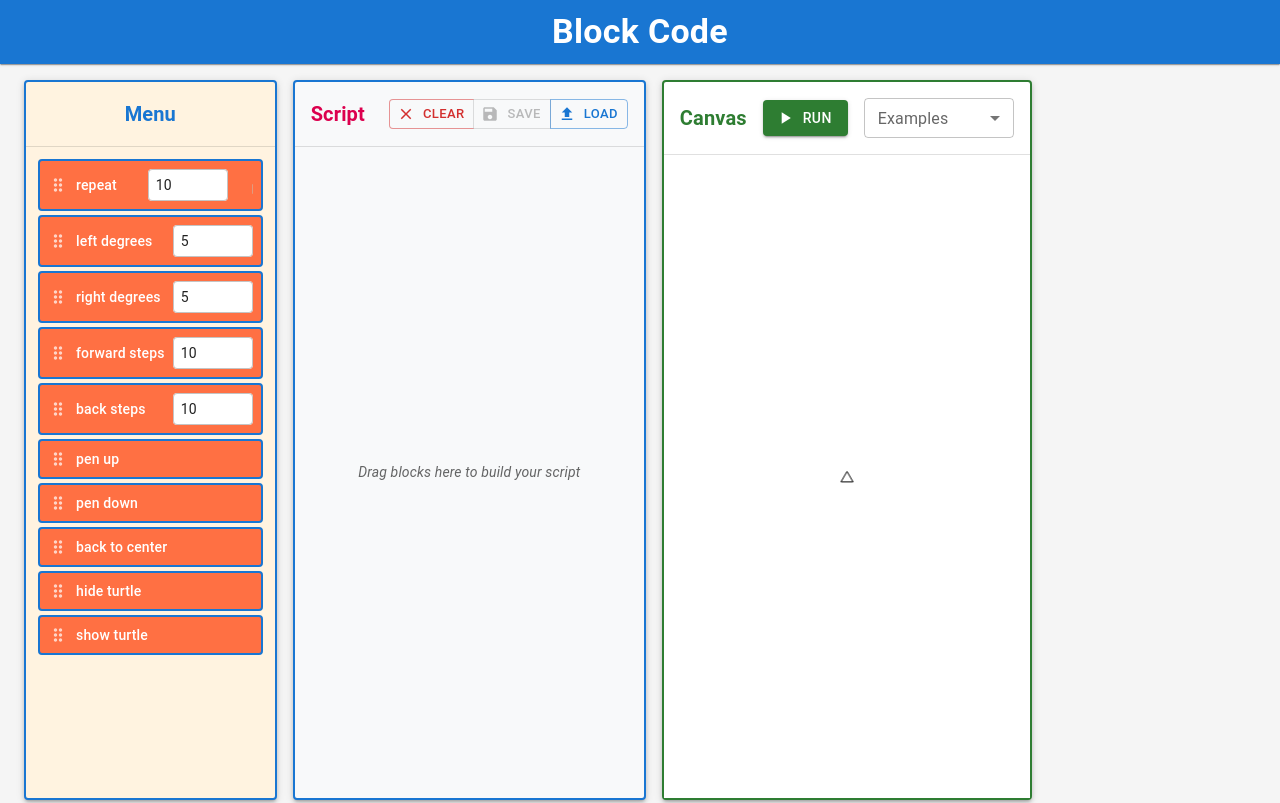
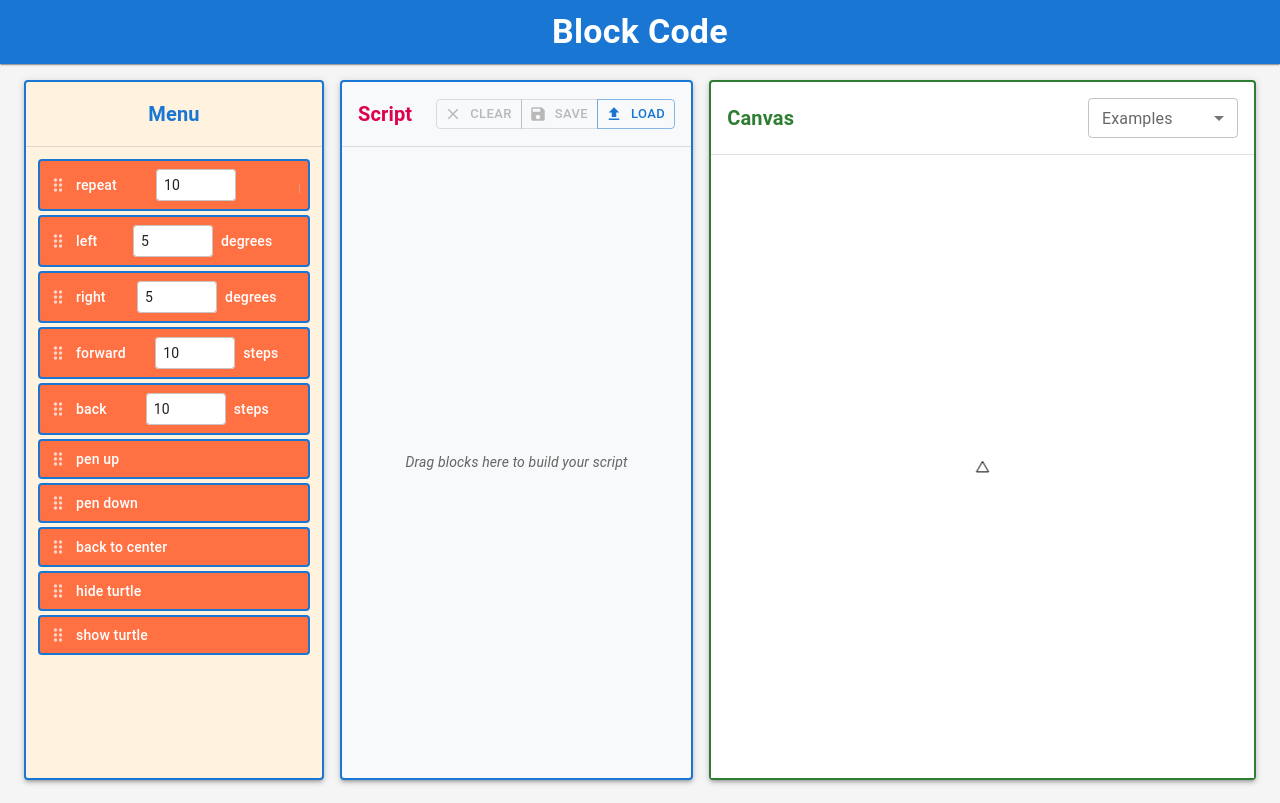
Before and after one commit to minhmannh2001/react-blockcode, a React (Create React App) app: page / in a window 1280 px wide. Built offline with nearby package versions, Linux system fonts and the light colour scheme.

Commit message:
Remove run button and improve block value editing with real-time updates

```diff
--- a/src/App.js
+++ b/src/App.js
@@ -34,8 +34,8 @@ function App() {
     handleDragLeave,
     handleDragOver,
     handleDrop,
-    handleDragEnd,
     clearScript,
+    updateBlockValue,
   } = useDragAndDrop();
 
   return (
@@ -48,19 +48,18 @@ function App() {
           </Typography>
         </Toolbar>
       </AppBar>
-      <Container maxWidth={false} sx={{ mt: 2, height: 'calc(100vh - 80px)' }}>
+      <Container maxWidth={false} sx={{ mt: 2, height: 'calc(100vh - 100px)' }}>
         <Grid container spacing={2} sx={{ height: '100%' }}>
-          <Grid item xs={12} md={3}>
+          <Grid item xs={12} md={3} sx={{ minWidth: '300px', flexShrink: 0 }}>
             <Menu
               onDragStart={handleDragStart}
               onDragEnter={handleDragEnter}
               onDragLeave={handleDragLeave}
               onDragOver={handleDragOver}
               onDrop={handleDrop}
-              onDragEnd={handleDragEnd}
             />
           </Grid>
-          <Grid item xs={12} md={3}>
+          <Grid item xs={12} md={3} sx={{ minWidth: '300px', flexShrink: 0 }}>
             <Script
               blocks={scriptBlocks}
               setBlocks={setScriptBlocks}
@@ -69,11 +68,11 @@ function App() {
               onDragLeave={handleDragLeave}
               onDragOver={handleDragOver}
               onDrop={handleDrop}
-              onDragEnd={handleDragEnd}
               onClear={clearScript}
+              onUpdateBlockValue={updateBlockValue}
             />
           </Grid>
-          <Grid item xs={12} md={6}>
+          <Grid item xs={12} md sx={{ flexGrow: 1 }}>
             <Canvas blocks={scriptBlocks} setBlocks={setScriptBlocks} />
           </Grid>
         </Grid>
--- a/src/components/Block.js
+++ b/src/components/Block.js
@@ -38,14 +38,14 @@ const ContainerBox = styled(Box)(({ theme, variant }) => ({
   marginTop: theme.spacing(1),
   paddingBottom: theme.spacing(1),
   border: `1px solid ${theme.palette.divider}`,
-  borderRadius: theme.shape.borderRadius,
   borderRight: 0,
   backgroundColor: variant === 'menu' ? alpha('#fff3e0', 0.5) : alpha('#e3f2fd', 0.5),
   borderRadius: '7px 0 0 7px',
 }));
 
-const Block = ({ block, onDragStart, onDragEnter, onDragOver, onDrop, variant = 'default' }) => {
+const Block = ({ block, onDragStart, onDragEnter, onDragOver, onDrop, variant = 'default', onUpdateBlockValue }) => {
   const [isDragging, setIsDragging] = useState(false);
+  const [currentValue, setCurrentValue] = useState(block.value);
 
   const handleDragStart = (e) => {
     setIsDragging(true);
@@ -59,6 +59,18 @@ const Block = ({ block, onDragStart, onDragEnter, onDragOver, onDrop, variant =
   const handleDrop = (e) => {
     e.stopPropagation();
     onDrop(e, 'block', block);
+  };
+
+  const handleValueChange = (e) => {
+    const newValue = parseInt(e.target.value) || 0;
+    setCurrentValue(newValue);
+    // Update the block's value immediately
+    block.value = newValue;
+
+    // For script blocks, notify the parent to trigger a re-render
+    if (variant === 'script' && onUpdateBlockValue && block.id) {
+      onUpdateBlockValue(block.id, newValue);
+    }
   };
 
   const isRunning = block.className && block.className.includes('running');
@@ -88,13 +100,13 @@ const Block = ({ block, onDragStart, onDragEnter, onDragOver, onDrop, variant =
         }}
       >
         {block.name}
-        {typeof block.contents === 'string' && ` ${block.contents}`}
       </Typography>
 
       {block.value !== undefined && (
         <TextField
           type="number"
-          defaultValue={block.value}
+          value={currentValue || ''}
+          onChange={handleValueChange}
           size="small"
           variant="outlined"
           sx={{
@@ -112,6 +124,19 @@ const Block = ({ block, onDragStart, onDragEnter, onDragOver, onDrop, variant =
         />
       )}
 
+      {block.value !== undefined && (
+        <Typography
+          variant="body2"
+          sx={{
+            color: 'white',
+            fontWeight: 500,
+            flexGrow: 1
+          }}
+        >
+          {typeof block.contents === 'string' && ` ${block.contents}`}
+        </Typography>
+      )}
+
       {Array.isArray(block.contents) && (
         <ContainerBox variant={variant}>
           {block.contents.map((childBlock) => (
@@ -125,6 +150,7 @@ const Block = ({ block, onDragStart, onDragEnter, onDragOver, onDrop, variant =
               onDragOver={onDragOver}
               onDrop={onDrop}
               variant={variant}
+              onUpdateBlockValue={onUpdateBlockValue}
             />
           ))}
         </ContainerBox>
--- a/src/components/Canvas.js
+++ b/src/components/Canvas.js
@@ -1,7 +1,6 @@
 import React, { useRef, useEffect, useCallback, useState } from 'react';
-import { Paper, Typography, Box, Button, FormControl, InputLabel, Select, MenuItem } from '@mui/material';
+import { Paper, Typography, Box, FormControl, InputLabel, Select, MenuItem } from '@mui/material';
 import { styled } from '@mui/material/styles';
-import { PlayArrow } from '@mui/icons-material';
 import Turtle from '../turtle';
 
 const CanvasContainer = styled(Paper)(({ theme }) => ({
@@ -26,6 +25,7 @@ const CanvasPlaceholder = styled(Box)({
   flexGrow: 1,
   position: 'relative',
   overflow: 'hidden',
+  width: '100%',
 });
 
 const StyledCanvas = styled('canvas')({
@@ -120,13 +120,6 @@ const Canvas = ({ blocks, setBlocks }) => {
     }
   }, [blocks]);
 
-  const handleRun = () => {
-    const turtle = turtleRef.current;
-    turtle.clear();
-    runBlocks(blocks);
-    turtle.drawTurtle()
-  };
-
   const handleExampleChange = (event) => {
     setSelectedExample(event.target.value);
     if (event.target.value !== '') {
@@ -135,25 +128,25 @@ const Canvas = ({ blocks, setBlocks }) => {
         case 'spiral':
           exampleBlocks = [
             { name: 'repeat', value: 10, contents: [
-              { name: 'left', value: 5 },
+              { name: 'left', value: 5, contents: 'degrees' },
               { name: 'repeat', value: 10, contents: [
-                { name: 'forward', value: 10 },
-                { name: 'left', value: 14 }
+                { name: 'forward', value: 10, contents: 'steps' },
+                { name: 'left', value: 14, contents: 'degrees' }
               ]},
               { name: 'repeat', value: 10, contents: [
-                { name: 'right', value: 5 },
+                { name: 'right', value: 5, contents: 'degrees' },
                 { name: 'repeat', value: 17, contents: [
-                  { name: 'forward', value: 13 },
-                  { name: 'left', value: 3 }
+                  { name: 'forward', value: 13, contents: 'steps' },
+                  { name: 'left', value: 3, contents: 'degrees' }
                 ]},
                 { name: 'back to center' },
-                { name: 'right', value: 3 },
+                { name: 'right', value: 3, contents: 'degrees' },
                 { name: 'repeat', value: 11, contents: [
                   { name: 'pen up' },
-                  { name: 'forward', value: 29 },
+                  { name: 'forward', value: 29, contents: 'steps' },
                   { name: 'pen down' },
-                  { name: 'right', value: 4 },
-                  { name: 'forward', value: -24 }
+                  { name: 'right', value: 4, contents: 'degrees' },
+                  { name: 'forward', value: -24, contents: 'steps' }
                 ]}
               ]}
             ]}
@@ -162,16 +155,16 @@ const Canvas = ({ blocks, setBlocks }) => {
         case 'tiny_circle':
           exampleBlocks = [
             { name: 'repeat', value: 10, contents: [
-              { name: 'right', value: 36 },
-              { name: 'forward', value: 10 }
+              { name: 'right', value: 36, contents: 'degrees' },
+              { name: 'forward', value: 10, contents: 'steps' }
             ]}
           ];
           break;
         case 'triangle':
           exampleBlocks = [
             { name: 'repeat', value: 3, contents: [
-              { name: 'left', value: 120 },
-              { name: 'forward', value: 75 }
+              { name: 'left', value: 120, contents: 'degrees' },
+              { name: 'forward', value: 75, contents: 'steps' }
             ]}
           ];
           break;
@@ -196,14 +189,6 @@ const Canvas = ({ blocks, setBlocks }) => {
           Canvas
         </Typography>
         <Box sx={{ display: 'flex', gap: 2, alignItems: 'center' }}>
-          <Button
-            variant="contained"
-            color="success"
-            startIcon={<PlayArrow />}
-            onClick={handleRun}
-          >
-            Run
-          </Button>
           <FormControl size="small" sx={{ minWidth: 150 }}>
             <InputLabel>Examples</InputLabel>
             <Select
@@ -211,9 +196,6 @@ const Canvas = ({ blocks, setBlocks }) => {
               label="Examples"
               onChange={handleExampleChange}
             >
-              <MenuItem value="">
-                <em>Choose Example</em>
-              </MenuItem>
               <MenuItem value="triangle">Triangle</MenuItem>
               <MenuItem value="tiny_circle">Tiny Circle</MenuItem>
               <MenuItem value="spiral">Spiral</MenuItem>
--- a/src/components/Menu.js
+++ b/src/components/Menu.js
@@ -13,7 +13,7 @@ const MenuContainer = styled(Paper)(({ theme, isDragOver }) => ({
 }));
 
 const MenuContent = styled(Box)(({ theme }) => ({
-  height: 'calc(100% - 60px)',
+  height: 'calc(100% - 100px)',
   overflowY: 'auto',
   padding: theme.spacing(1),
   '&::-webkit-scrollbar': {
@@ -47,11 +47,16 @@ const Menu = ({ onDragStart, onDragEnter, onDragLeave, onDragOver, onDrop, onDra
     onDrop(e, 'menu', null);
   };
 
+  const handleDragOver = (e) => {
+    setIsDragOver(true)
+    onDragOver(e);
+  }
+
   return (
     <MenuContainer
       elevation={3}
       isDragOver={isDragOver}
-      onDragOver={onDragOver}
+      onDragOver={handleDragOver}
       onDragEnter={handleDragEnter}
       onDragLeave={handleDragLeave}
       onDrop={handleDrop}
@@ -78,7 +83,7 @@ const Menu = ({ onDragStart, onDragEnter, onDragLeave, onDragOver, onDrop, onDra
             block={block}
             onDragStart={(e) => onDragStart(e, block, 'menu')}
             onDragEnter={onDragEnter}
-            onDrop={onDrop}
+            onDrop={handleDrop}
             variant="menu"
           />
         ))}
--- a/src/components/Script.js
+++ b/src/components/Script.js
@@ -56,7 +56,7 @@ const EmptyScriptMessage = styled(Box)(({ theme }) => ({
   padding: theme.spacing(2),
 }));
 
-const Script = ({ blocks, setBlocks, onDragStart, onDragEnter, onDragLeave, onDragOver, onDrop, onDragEnd, onClear }) => {
+const Script = ({ blocks, setBlocks, onDragStart, onDragEnter, onDragLeave, onDragOver, onDrop, onClear, onUpdateBlockValue }) => {
   const [isDragOver, setIsDragOver] = useState(false);
   const [saveDialogOpen, setSaveDialogOpen] = useState(false);
   const [fileName, setFileName] = useState('blockcode.json');
@@ -134,7 +134,6 @@ const Script = ({ blocks, setBlocks, onDragStart, onDragEnter, onDragLeave, onDr
         onDragEnter={handleDragEnter}
         onDragLeave={handleDragLeave}
         onDrop={handleDrop}
-        onDragEnd={onDragEnd}
       >
         <ScriptHeader>
           <Typography
@@ -150,6 +149,7 @@ const Script = ({ blocks, setBlocks, onDragStart, onDragEnter, onDragLeave, onDr
           <ButtonGroup size="small" variant="outlined">
             <Button
               onClick={onClear}
+              disabled={!blocks || blocks.length === 0}
               startIcon={<Clear />}
               color="error"
             >
@@ -183,6 +183,7 @@ const Script = ({ blocks, setBlocks, onDragStart, onDragEnter, onDragLeave, onDr
                 onDragOver={onDragOver}
                 onDrop={onDrop}
                 variant="script"
+                onUpdateBlockValue={onUpdateBlockValue}
               />
             ))
           ) : (
--- a/src/hooks/useDragAndDrop.js
+++ b/src/hooks/useDragAndDrop.js
@@ -37,11 +37,6 @@ const useDragAndDrop = () => {
 
   const handleDragOver = (e) => {
     e.preventDefault();
-    if (dragType === 'menu') {
-      e.dataTransfer.dropEffect = 'copy';  // See the section on the DataTransfer object.
-    } else {
-      e.dataTransfer.dropEffect = 'move';
-    }
   };
 
   const handleDrop = (e, dropZoneType, dropTarget) => {
@@ -129,15 +124,23 @@ const useDragAndDrop = () => {
     return null;
   };
 
-  const handleDragEnd = (e) => {
-    // Remove 'dragging' and 'over' classes from any elements that have them
-    const draggingElem = document.querySelector('.dragging');
-    if (draggingElem) draggingElem.classList.remove('dragging');
-    const overElem = document.querySelector('.over');
-    if (overElem) overElem.classList.remove('over');
+  const clearScript = () => setScriptBlocks([]);
+
+  const updateBlockValue = (blockId, newValue) => {
+    const updateBlockInArray = (blocks) => {
+      return blocks.map(block => {
+        if (block.id === blockId) {
+          return { ...block, value: newValue };
+        }
+        if (Array.isArray(block.contents)) {
+          return { ...block, contents: updateBlockInArray(block.contents) };
+        }
+        return block;
+      });
+    };
+
+    setScriptBlocks(prevBlocks => updateBlockInArray(prevBlocks));
   };
-
-  const clearScript = () => setScriptBlocks([]);
 
   return {
     dragTarget,
@@ -149,8 +152,8 @@ const useDragAndDrop = () => {
     handleDragLeave,
     handleDragOver,
     handleDrop,
-    handleDragEnd,
     clearScript,
+    updateBlockValue,
   };
 };
 
```
